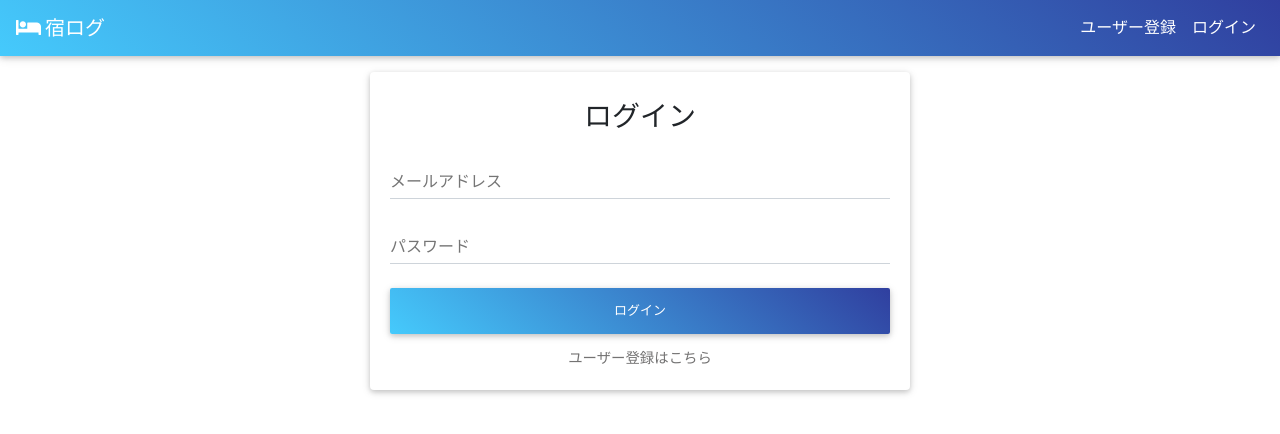
After one commit to kazukitsuyama/yadophoto, a Laravel app: page /login in a window 1280 px wide. The commit adds this page. Shown: the top 434 px of the page. Run offline with Laravel 8, Linux system fonts and the light colour scheme; some libraries are stand-ins or nearby versions.

Commit message:
ログイン機能実装

```diff
--- /dev/null
+++ b/yadophoto/resources/views/auth/login.blade.php
@@ -0,0 +1,46 @@
+@extends('layouts.app')
+
+@section('title', 'ログイン')
+@include('navbar')
+@section('content')
+  <div class="container">
+    <div class="row">
+      <div class="mx-auto col col-12 col-sm-11 col-md-9 col-lg-7 col-xl-6">
+
+        <div class="card mt-3">
+          <div class="card-body text-center">
+            <h2 class="h3 card-title text-center mt-2">ログイン</h2>
+
+            @include('error_card_list')
+
+            <div class="card-text">
+              <form method="POST" action="{{ route('login') }}">
+                @csrf
+
+                <div class="md-form">
+                  <label for="email">メールアドレス</label>
+                  <input class="form-control" type="text" id="email" name="email" required value="{{ old('email') }}">
+                </div>
+
+                <div class="md-form">
+                  <label for="password">パスワード</label>
+                  <input class="form-control" type="password" id="password" name="password" required>
+                </div>
+
+                <input type="hidden" name="remember" id="remember" value="on">
+
+                <button class="btn btn-block blue-gradient mt-2 mb-2" type="submit">ログイン</button>
+
+              </form>
+
+              <div class="mt-0">
+                <a href="{{ route('register') }}" class="card-text">ユーザー登録はこちら</a>
+              </div>
+
+            </div>
+          </div>
+        </div>
+      </div>
+    </div>
+  </div>
+@endsection
--- a/yadophoto/resources/views/navbar.blade.php
+++ b/yadophoto/resources/views/navbar.blade.php
@@ -12,7 +12,7 @@
 
     @guest
     <li class="nav-item">
-      <a class="nav-link" href="">ログイン</a>
+      <a class="nav-link" href="{{ route('login') }}">ログイン</a>
     </li>
     @endguest
 
```
Also changed, not shown: yadophoto/resources/lang/ja/auth.php (added, +19 -0 lines).
